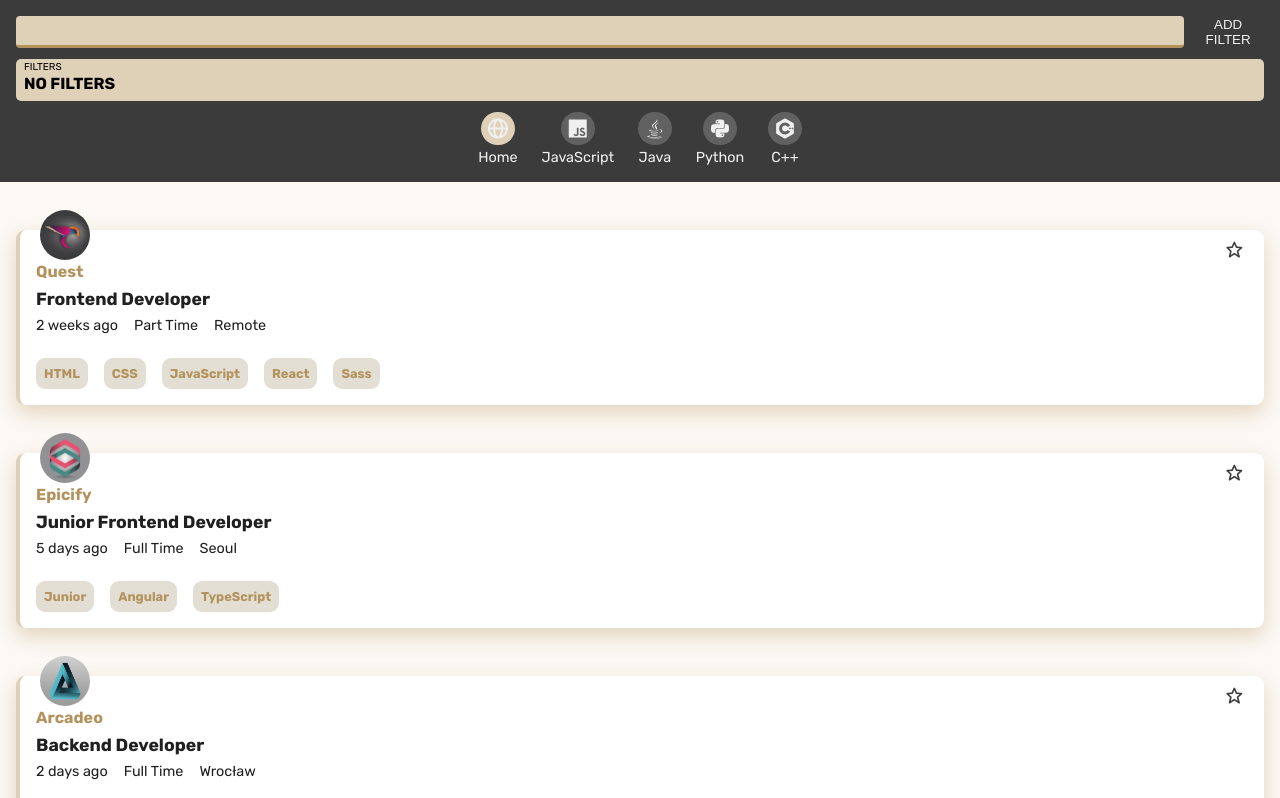
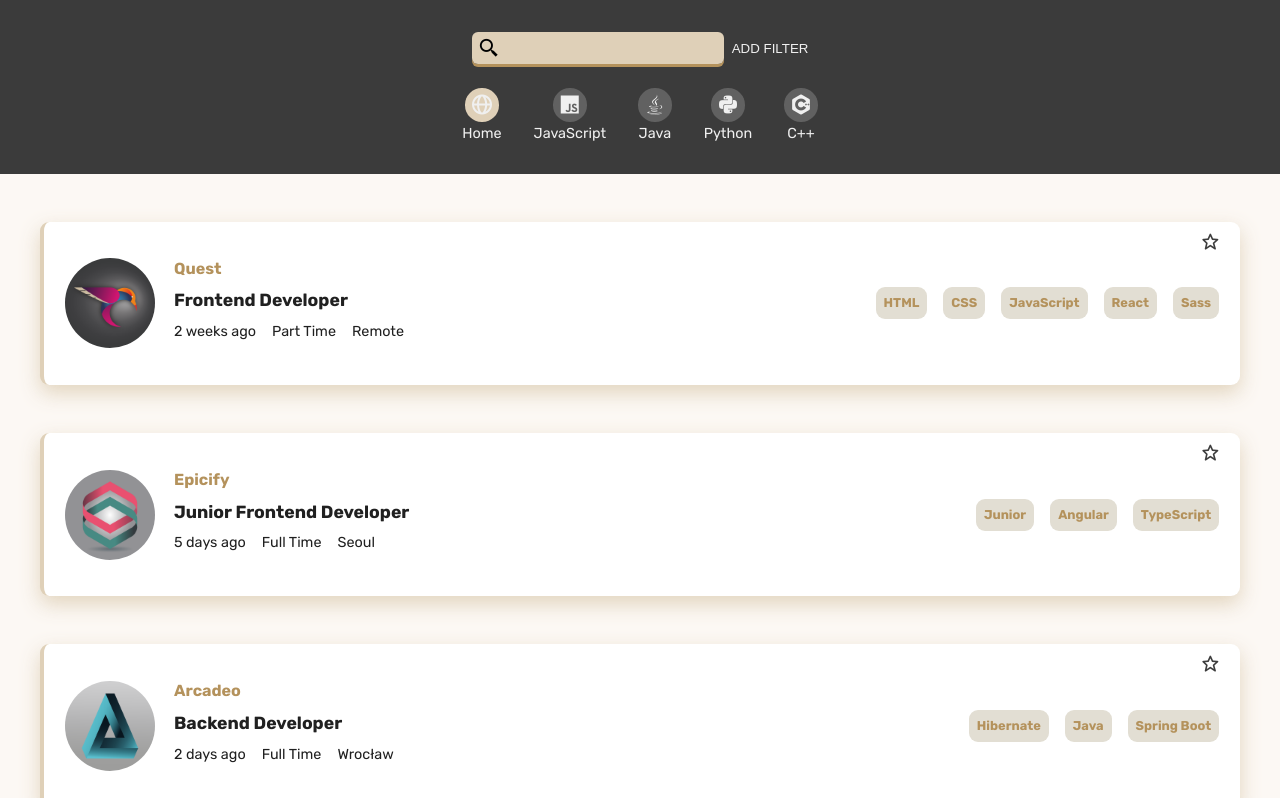
Before and after one commit to erudyta/react-job-offers, a React (Vite) app: page / in a window 1280 px wide. Shown: the top 798 px of the page. Built offline with nearby package versions, Linux system fonts and the light colour scheme.

Commit message:
Added RWD and Redux Toolkit

```diff
--- a/package.json
+++ b/package.json
@@ -10,6 +10,7 @@
     "preview": "vite preview"
   },
   "dependencies": {
+    "@reduxjs/toolkit": "^2.2.5",
     "react": "^18.2.0",
     "react-dom": "^18.2.0",
     "react-router-dom": "^6.23.1"
--- a/src/Components/Header/Header.jsx
+++ b/src/Components/Header/Header.jsx
@@ -7,14 +7,20 @@ export default function Header() {
 	return (
 		<header className={styles.header}>
 			<div className={styles.container}>
-				<div className={styles.add}>
-					<input type='text' maxLength='15' />
+				<div className={styles.search}>
+					<div className={styles['search-bar']}>
+						<i className='bx bx-search-alt-2'></i>
+						<input type='text' maxLength='15' />
+						<div className={styles['keywords-container']}>
+							<div className={styles['keyword']}>
+								<p>asfasfas</p>
+								<button>X</button>
+							</div>
+						</div>
+					</div>
 					<button>add filter</button>
 				</div>
-				<div className={styles['tags-container']}>
-					<p className={styles['tags-title']}>filters</p>
-					<p className={styles['tags-empty']}>no filters</p>
-				</div>
+
 				<nav className={styles.nav}>
 					<ul>
 						{TECHS.map(tech => (
--- a/src/Components/Header/Header.module.css
+++ b/src/Components/Header/Header.module.css
@@ -1,6 +1,6 @@
 .header {
-	padding-top: 1rem;
-	padding-bottom: 1rem;
+	padding-top: 2rem;
+	padding-bottom: 2rem;
 	background-color: rgb(59, 59, 59);
 	color: rgb(240, 240, 240);
 }
@@ -9,31 +9,55 @@
 	display: flex;
 	flex-direction: column;
 	padding: 0 1rem;
-	gap: 0.7rem;
+	gap: 1.5rem;
 	margin: 0 auto;
 }
 
-.add {
+.search {
 	display: flex;
+	justify-content: center;
 }
 
-.add input {
+.search-bar {
+	position: relative;
+	display: flex;
+	flex-direction: row;
+	margin-right: 0.5rem;
+	border-radius: 6px;
+	box-shadow: 0px 3px 0px 0px #b4925c;
+}
+
+.search-bar i {
+	display: flex;
+	align-items: center;
+	height: 2rem;
+	padding: 0 0.4rem;
+	color: black;
+	border-radius: 6px 0 0 6px;
+	background-color: #dfd0b8;
+	font-size: 1.4rem;
+}
+
+.search-bar:hover,
+.search-bar:focus-within{
+	box-shadow: 0px 0px 0px 3px #b4925c;
+}
+
+.search-bar input {
 	height: 2rem;
 	background-color: #dfd0b8;
 	width: 100%;
 	padding: 5px;
-	margin-right: 0.5rem;
 	border: none;
-	border-bottom: 3px solid #b4925c;
-	border-radius: 4px;
+	border-radius: 0px 6px 6px 0;
+	font-size: 1rem;
 }
 
-.add input:focus {
+.search-bar input:focus {
 	outline: none;
-	border: 3px solid #b4925c;
 }
 
-.add button {
+.search button {
 	border: none;
 	color: rgb(240, 240, 240);
 	background-color: transparent;
@@ -42,37 +66,56 @@
 	transition: color 0.3s;
 }
 
-.add button:hover {
+.search button:hover {
 	color: #dfd0b8;
 }
 
-.tags-container {
-	position: relative;
-	display: flex;
+.keywords-container {
+	position: absolute;
+	top: 40px;
+	display: none;
 	flex-direction: row;
 	flex-wrap: wrap;
 	gap: 10px;
-	padding: 0.9rem 0.5rem 0.5rem 0.5rem;
+	width: 300px;
+	padding: 0.8rem 0.6rem;
 	color: black;
 	background-color: #dfd0b8;
-	border-radius: 5px;
-	border: 2px;
+	border-radius: 6px;
+	border: 2px solid #b4925c;
+	z-index: 2;
 }
 
-.tags-title {
-	position: absolute;
-	top: 2px;
+.keyword {
+	display: flex;
+	flex-wrap: wrap;
 	left: 0.5rem;
-	font-size: 10px;
-	text-transform: uppercase;
+	background-color: rgb(45, 45, 45);
+	border-radius: 100px;
+	color: white;
 }
 
-.tags-empty {
-	text-transform: uppercase;
-	font-weight: bold;
+.keyword p{
+	padding: 0.4rem 0.5rem;
+	border-right: 1px solid #b4925c;
 }
 
-.nav{
+.keyword button{
+	height: 100%;
+	padding: 2px 10px;
+	border-radius: 0 100px 100px 0;
+	color: white;
+	background-color: rgb(45, 45, 45);
+	border: transparent;
+	transition: background-color .4s;
+}
+
+.keyword button:hover{
+	background-color: #b4925c;
+}
+
+
+.nav {
 	margin: 0 auto;
 }
 
@@ -103,10 +146,20 @@
 	font-size: 1.5rem;
 	background-color: rgb(97, 97, 97);
 	border-radius: 50%;
-	transition: background-color .4s;
+	transition: background-color 0.4s;
 }
 
 .nav a:hover > i,
-.nav a.active > i{
+.nav a.active > i {
 	background-color: #dfd0b8;
 }
+
+@media(min-width: 768px){
+	.keywords-container {
+		width: 360px;
+	}
+
+	.nav ul {
+		gap: 2rem;
+	}
+}
--- a/src/Components/Pages/Offers.jsx
+++ b/src/Components/Pages/Offers.jsx
@@ -2,7 +2,7 @@ import { Link } from 'react-router-dom'
 
 import styles from './Offers.module.css'
 
-let added = false;
+let added = false
 
 export default function Offers({ offersArr }) {
 	return (
@@ -10,7 +10,7 @@ export default function Offers({ offersArr }) {
 			{offersArr.map(offer => (
 				<a key={offer.id} className={styles['offers-container']}>
 					<img src={offer.img} alt={offer.altImg} />
-					<div>
+					<div className={styles['offer-data']}>
 						<div className={styles['company-info']}>
 							<p>{offer.companyName}</p>
 							<p>{offer.position}</p>
@@ -26,7 +26,15 @@ export default function Offers({ offersArr }) {
 							<p key={index}>{key}</p>
 						))}
 					</div>
-                    {added ? <i className='bx bxs-star'></i> : <i className='bx bx-star'></i> }
+					{added ? (
+						<button>
+							<i className='bx bxs-star'></i>{' '}
+						</button>
+					) : (
+						<button>
+							<i className='bx bx-star'></i>
+						</button>
+					)}
 				</a>
 			))}
 		</>
--- a/src/Components/Pages/Offers.module.css
+++ b/src/Components/Pages/Offers.module.css
@@ -3,6 +3,7 @@
 	display: flex;
 	flex-direction: column;
 	padding: 2rem 1rem 1rem 1rem;
+    max-width: 1200px;
 	background-color: white;
 	margin-bottom: 3rem;
 	border-radius: 9px;
@@ -11,27 +12,27 @@
 }
 
 .offers-container img {
+	position: absolute;
 	top: -20px;
 	left: 20px;
-    position: absolute;
 	height: 50px;
 	width: 50px;
 	border-radius: 50%;
 }
 
-.company-info p:nth-child(1){
+.company-info p:nth-child(1) {
 	margin-bottom: 0.5rem;
 	color: #b4925c;
 	font-weight: bold;
 }
 
-.company-info p:nth-child(2){
+.company-info p:nth-child(2) {
 	margin-bottom: 0.5rem;
 	font-size: 1.1rem;
 	font-weight: bold;
 }
 
-.offer-info{
+.offer-info {
 	display: flex;
 	flex-direction: row;
 	gap: 1rem;
@@ -39,14 +40,14 @@
 	font-size: 0.9rem;
 }
 
-.offer-keywords{
+.offer-keywords {
 	display: flex;
 	flex-direction: row;
 	flex-wrap: wrap;
 	gap: 1rem;
 }
 
-.offer-keywords p{
+.offer-keywords p {
 	padding: 0.5rem;
 	color: #b4925c;
 	background-color: #e2ded3;
@@ -54,12 +55,70 @@
 	font-weight: bold;
 	border-radius: 9px;
 }
+.offers-container button {
+	position: absolute;
+	top: 10px;
+	right: 20px;
+	background-color: transparent;
+	border: none;
+	cursor: pointer;
+}
 
 .offers-container i {
-    position: absolute;
 	font-size: 1.2rem;
 	color: rgb(61, 61, 61);
-    top: 10px;
-    right: 20px;
-    cursor: pointer;
+	transition: scale 0.4s;
 }
+
+.offers-container i:hover {
+	scale: 1.2;
+}
+
+@media (min-width:768px) {
+    .offers-container{
+        flex-direction: row;
+        gap: 1.2rem;
+        padding: 1.3rem;
+    }
+
+	.offers-container img {
+		position: relative;
+		top: 0;
+		left: 0;
+        width: 90px;
+        height: 90px;
+        margin: auto 0;
+	}
+
+    .offer-data{
+        min-width: 250px;
+    }
+
+
+    .company-info p:nth-child(1) {
+        margin-top: 1rem;
+        margin-bottom: 0.8rem;
+    }
+
+    .company-info p:nth-child(2) {
+        margin-bottom: 0.8rem;
+    }
+
+    .offer-keywords{
+        justify-content: flex-end;
+        align-items: center;
+        align-content: center;
+        width: 100%;
+    }
+
+    .offer-keywords p{
+        height: 32px;
+    }
+}
+
+@media (min-width:1200px){
+    .offers-container{
+        margin: 0 auto;
+        margin-bottom: 3rem;
+    }
+}
--- a/src/index.css
+++ b/src/index.css
@@ -14,5 +14,5 @@ html {
 
 main{
 	padding: 3rem 1rem;
-	background-color: rgb(252, 248, 244)
+	background-color: rgb(252, 248, 244);
 }
```
Also changed, not shown: 1 other file (tests, documents, lock files or other folders). Lines whose indentation alone changed are shown as unchanged.
